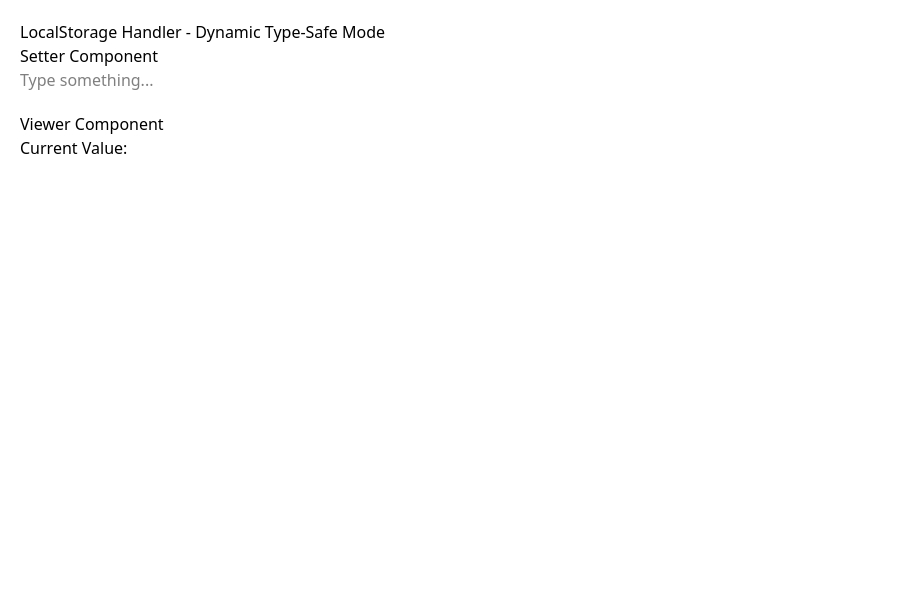
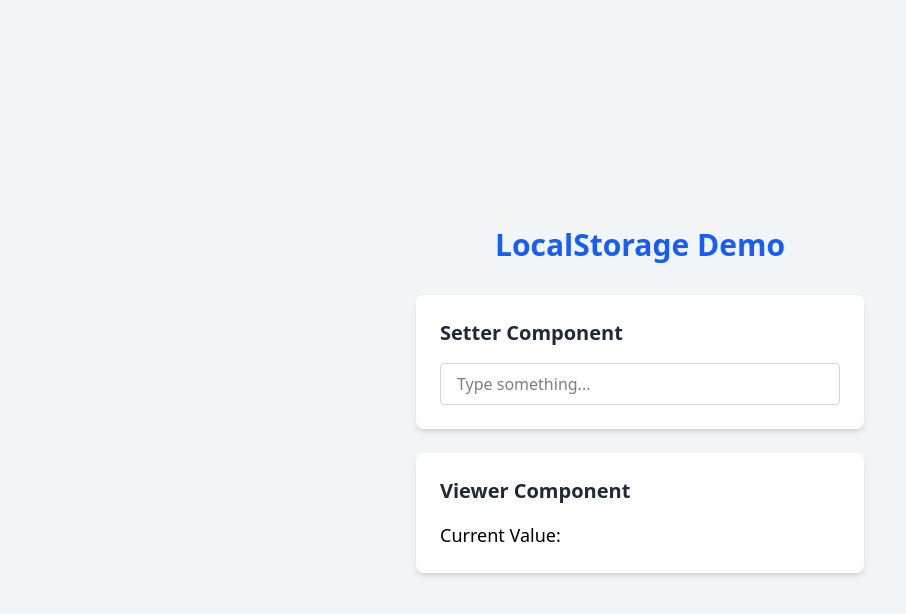
Before and after one commit to thiagoanegreiros/comps-app, a React (Vite) app: page /storage in a window 1280 px wide. Shown: the top 614 px of the page, without its empty margins (0-906 px from the left). Built offline with nearby package versions, Linux system fonts and the light colour scheme.

Commit message:
More interface changes

```diff
--- a/src/pages/Main.tsx
+++ b/src/pages/Main.tsx
@@ -10,23 +10,23 @@ export const Main = () => {
       <div className="flex flex-col gap-4 w-full max-w-xs">
         <button
           className="bg-blue-500 text-white py-2 px-4 rounded shadow cursor-pointer hover:bg-blue-600 transition"
-          onClick={() => navigate("/basic")}
+          onClick={() => navigate("/storage")}
         >
           Basic Storage Demo
         </button>
 
         <button
           className="bg-green-500 text-white py-2 px-4 rounded shadow cursor-pointer hover:bg-green-600 transition"
-          onClick={() => navigate("/advanced")}
+          onClick={() => navigate("/dialog")}
         >
-          Advanced Storage Demo
+          Dialog Demo
         </button>
 
         <button
           className="bg-purple-500 text-white py-2 px-4 rounded shadow cursor-pointer hover:bg-purple-600 transition"
-          onClick={() => navigate("/external")}
+          onClick={() => navigate("/autocomplete")}
         >
-          External Change Demo
+          Autocomplete Demo
         </button>
       </div>
     </div>
--- a/src/pages/Storage.tsx
+++ b/src/pages/Storage.tsx
@@ -1,6 +1,8 @@
+import React from "react";
 import { useStorage } from "../hooks/useStorage";
 import { storage } from "../core/storage/localStorageHandler";
 
+// Start polling only once (colocar isso no index.tsx ou App.tsx futuramente seria melhor)
 storage.startPolling();
 
 const SetterComponent = () => {
@@ -11,9 +13,14 @@ const SetterComponent = () => {
   };
 
   return (
-    <div style={{ marginBottom: "20px" }}>
-      <h2>Setter Component</h2>
-      <input type="text" onChange={handleChange} placeholder="Type something..." />
+    <div className="w-full max-w-md bg-white p-6 rounded-lg shadow-md mb-6">
+      <h2 className="text-xl font-semibold text-gray-800 mb-4">Setter Component</h2>
+      <input
+        type="text"
+        onChange={handleChange}
+        placeholder="Type something..."
+        className="w-full px-4 py-2 border border-gray-300 rounded focus:outline-none focus:ring-2 focus:ring-blue-400"
+      />
     </div>
   );
 };
@@ -22,17 +29,20 @@ const ViewerComponent = () => {
   const [value] = useStorage<string>("shared-key", "");
 
   return (
-    <div>
-      <h2>Viewer Component</h2>
-      <p>Current Value: <b>{value}</b></p>
+    <div className="w-full max-w-md bg-white p-6 rounded-lg shadow-md">
+      <h2 className="text-xl font-semibold text-gray-800 mb-4">Viewer Component</h2>
+      <p className="text-lg">
+        Current Value:{" "}
+        <span className="font-bold text-blue-600">{value}</span>
+      </p>
     </div>
   );
 };
 
 const Storage = () => {
   return (
-    <div style={{ padding: "20px" }}>
-      <h1>LocalStorage Handler - Dynamic Type-Safe Mode</h1>
+    <div className="min-h-screen bg-gray-100 flex flex-col items-center justify-center p-4">
+      <h1 className="text-3xl font-bold text-blue-600 mb-8">LocalStorage Demo</h1>
       <SetterComponent />
       <ViewerComponent />
     </div>
```
